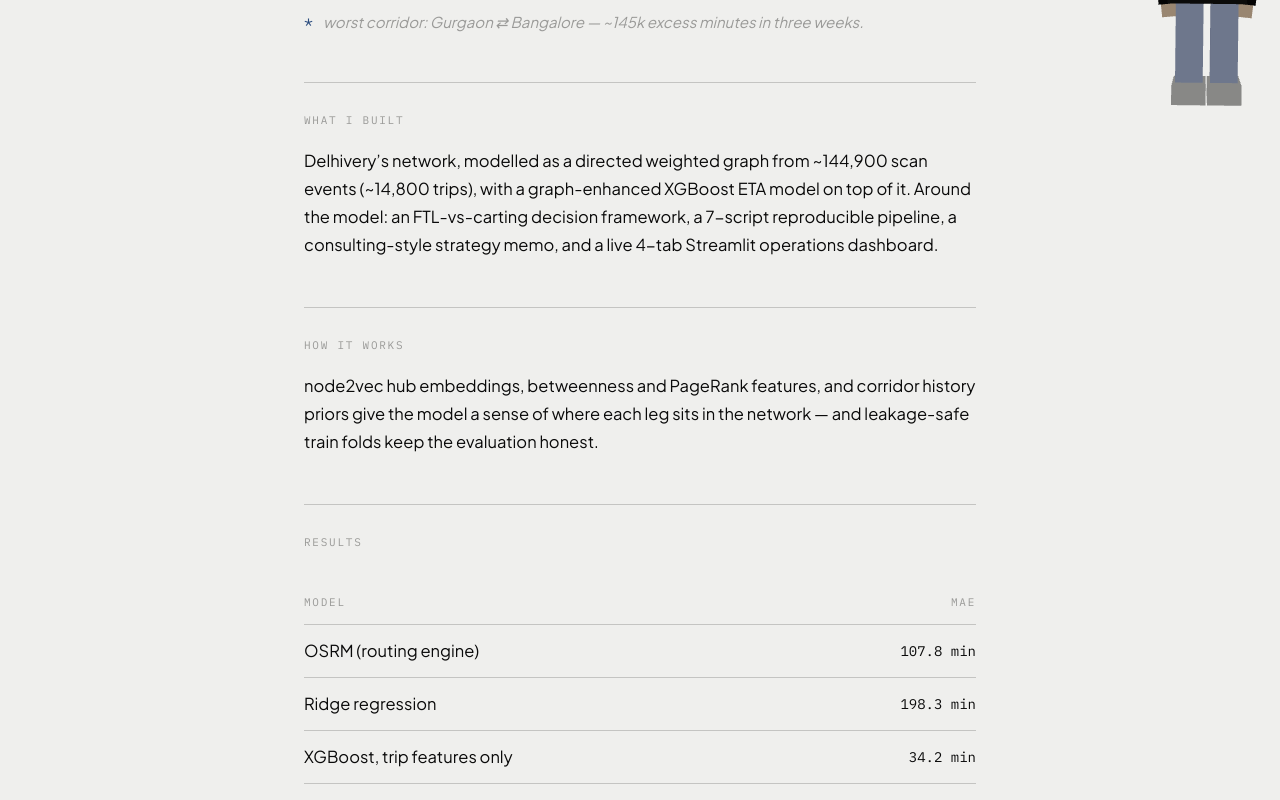
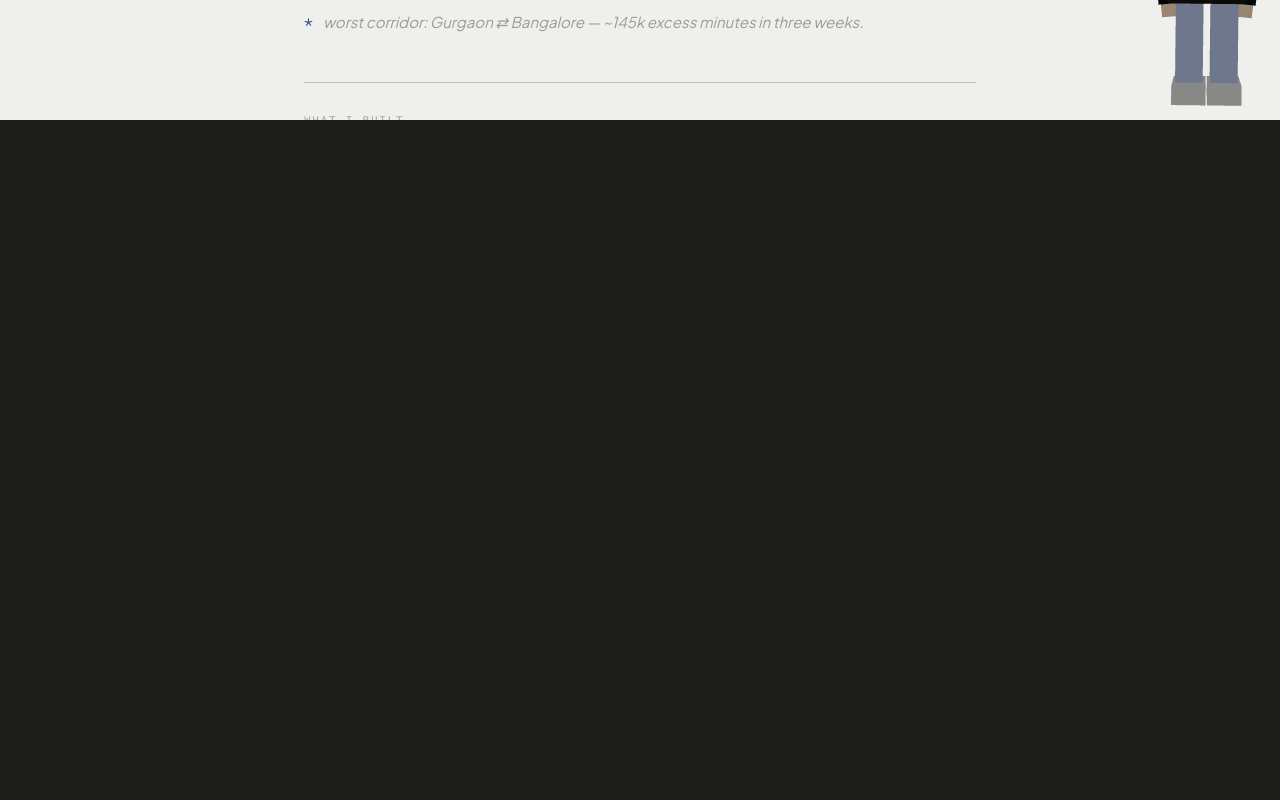
Before and after one commit to omsharmaiitg/website, a Next.js app: page /work/delhivery in a window 1280 px wide. Shown: the part 680-1480 px from the top of the page. Built offline with nearby package versions, Linux system fonts and the light colour scheme.

Commit message:
Add The Drape page transition on project navigation

```diff
--- a/app/globals.css
+++ b/app/globals.css
@@ -30,7 +30,6 @@
 @theme inline {
   --font-sans: var(--font-jakarta), ui-sans-serif, system-ui, sans-serif;
   --font-display: var(--font-fraunces), Georgia, "Times New Roman", serif;
-  --font-name: var(--font-dm-sans), ui-sans-serif, system-ui, sans-serif;
   --font-mono: var(--font-plex-mono), "IBM Plex Mono", ui-monospace, monospace;
 }
 
@@ -76,12 +75,12 @@
 }
 
 @layer components {
-  /* Hero name — DM Sans 300, the one geometric title against Fraunces
-     everywhere else. Clamps up to the φ root (112px). */
+  /* Hero name — Fraunces, matching every other heading (weight 400,
+     -0.02em tracking). Clamps up to the φ root (112px). */
   .hero-name {
-    font-family: var(--font-name);
-    font-weight: 300;
-    letter-spacing: 0;
+    font-family: var(--font-display);
+    font-weight: 400;
+    letter-spacing: -0.02em;
     line-height: 0.95;
     font-size: clamp(2.75rem, 8.5vw, var(--text-hero));
   }
--- a/app/layout.tsx
+++ b/app/layout.tsx
@@ -1,12 +1,8 @@
 import type { Metadata } from "next";
-import {
-  DM_Sans,
-  Fraunces,
-  IBM_Plex_Mono,
-  Plus_Jakarta_Sans,
-} from "next/font/google";
+import { Fraunces, IBM_Plex_Mono, Plus_Jakarta_Sans } from "next/font/google";
 import { AvatarDock } from "@/components/avatar-dock";
 import { CustomCursor } from "@/components/custom-cursor";
+import { DrapeProvider } from "@/components/drape";
 import { SiteFooter } from "@/components/site-footer";
 import { SiteHeader } from "@/components/site-header";
 import "./globals.css";
@@ -18,13 +14,6 @@
   style: ["normal", "italic"],
   axes: ["opsz"],
   variable: "--font-fraunces",
-});
-
-// DM Sans — the big hero name only. Weight 300.
-const dmSans = DM_Sans({
-  subsets: ["latin"],
-  weight: ["300"],
-  variable: "--font-dm-sans",
 });
 
 // Plus Jakarta Sans — body / UI / captions. 400, plus 600 for prose <strong>.
@@ -55,14 +44,16 @@
   return (
     <html
       lang="en"
-      className={`${fraunces.variable} ${dmSans.variable} ${jakarta.variable} ${plexMono.variable}`}
+      className={`${fraunces.variable} ${jakarta.variable} ${plexMono.variable}`}
     >
       <body className="flex min-h-dvh flex-col bg-paper font-sans text-ink antialiased">
-        <SiteHeader />
-        <main className="flex-1">{children}</main>
-        <SiteFooter />
-        <AvatarDock />
-        <CustomCursor />
+        <DrapeProvider>
+          <SiteHeader />
+          <main className="flex-1">{children}</main>
+          <SiteFooter />
+          <AvatarDock />
+          <CustomCursor />
+        </DrapeProvider>
       </body>
     </html>
   );
--- a/app/work/[slug]/page.tsx
+++ b/app/work/[slug]/page.tsx
@@ -1,6 +1,6 @@
 import type { Metadata } from "next";
-import Link from "next/link";
 import { notFound } from "next/navigation";
+import { DrapeLink } from "@/components/drape";
 import { projectMdxComponents, SectionHeading } from "@/components/mdx";
 import { WorkMotif } from "@/components/motifs";
 import { listWorkSlugs, loadWorkEntries, loadWorkEntry } from "@/lib/content";
@@ -35,9 +35,9 @@
 
   return (
     <article className="mx-auto max-w-[720px] px-6 py-16 md:py-20">
-      <Link href="/#work" className="navlabel ulink text-ink-muted">
+      <DrapeLink href="/#work" className="navlabel ulink text-ink-muted">
         ← back to work
-      </Link>
+      </DrapeLink>
       <header className="mt-8 md:flex md:items-start md:justify-between md:gap-10">
         <div className="min-w-0">
           <p className="navlabel text-ink-muted">
@@ -94,15 +94,15 @@
       </ul>
 
       <nav className="mt-16 flex items-baseline justify-between gap-6 border-t border-hairline pt-8">
-        <Link className="navlabel ulink" href={`/work/${prev.slug}`}>
+        <DrapeLink className="navlabel ulink" href={`/work/${prev.slug}`}>
           ← {prev.frontmatter.title}
-        </Link>
-        <Link
+        </DrapeLink>
+        <DrapeLink
           className="navlabel ulink text-right"
           href={`/work/${next.slug}`}
         >
           {next.frontmatter.title} →
-        </Link>
+        </DrapeLink>
       </nav>
     </article>
   );
--- /dev/null
+++ b/components/drape.tsx
@@ -0,0 +1,130 @@
+"use client";
+
+import Link from "next/link";
+import { usePathname, useRouter } from "next/navigation";
+import {
+  createContext,
+  useCallback,
+  useContext,
+  useEffect,
+  useRef,
+  useState,
+} from "react";
+
+/*
+ * "The Drape" — page-transition curtain (DESIGN.md). A full-viewport #1C1C1A
+ * overlay RISES from the bottom to cover, the route swaps underneath, then it
+ * LIFTS away off the top to reveal the new page. transform: translateY only,
+ * GPU-composited. Skipped entirely under prefers-reduced-motion.
+ *
+ * Drive navigation through <DrapeLink> (or useDrape) so the curtain wraps the
+ * route change; plain <Link>/<a> keep their instant behaviour.
+ */
+
+type Navigate = (href: string) => void;
+const DrapeContext = createContext<Navigate>(() => {});
+export const useDrape = () => useContext(DrapeContext);
+
+const DUR = 500; // each half, ms (spec: 450–550)
+const EASE = "cubic-bezier(0.65, 0, 0.35, 1)"; // ease-in-out
+
+type Phase = "idle" | "cover" | "reveal";
+
+export function DrapeProvider({ children }: { children: React.ReactNode }) {
+  const router = useRouter();
+  const pathname = usePathname();
+  const ref = useRef<HTMLDivElement>(null);
+  const pendingRef = useRef<string | null>(null);
+  const reduceRef = useRef(false);
+  const [phase, setPhase] = useState<Phase>("idle");
+
+  useEffect(() => {
+    reduceRef.current = window.matchMedia("(prefers-reduced-motion: reduce)").matches;
+  }, []);
+
+  const navigate = useCallback<Navigate>(
+    (href) => {
+      // reduced motion, overlay not ready, or a drape already running → plain jump
+      if (reduceRef.current || !ref.current || pendingRef.current) {
+        if (!pendingRef.current) router.push(href);
+        return;
+      }
+      pendingRef.current = href;
+      setPhase("cover");
+      const rise = ref.current.animate(
+        [{ transform: "translateY(100%)" }, { transform: "translateY(0)" }],
+        { duration: DUR, easing: EASE, fill: "forwards" },
+      );
+      rise.onfinish = () => router.push(href); // route swaps under the cover
+    },
+    [router],
+  );
+
+  // New route committed while covered → lift the curtain off the top to reveal.
+  useEffect(() => {
+    if (phase !== "cover" || !pendingRef.current || !ref.current) return;
+    const el = ref.current;
+    // let the new page paint one frame before lifting
+    const raf = requestAnimationFrame(() => {
+      setPhase("reveal");
+      const lift = el.animate(
+        [{ transform: "translateY(0)" }, { transform: "translateY(-100%)" }],
+        { duration: DUR, easing: EASE, fill: "forwards" },
+      );
+      lift.onfinish = () => {
+        pendingRef.current = null;
+        el.getAnimations().forEach((a) => a.cancel()); // revert to parked-below base
+        setPhase("idle");
+      };
+    });
+    return () => cancelAnimationFrame(raf);
+    // eslint-disable-next-line react-hooks/exhaustive-deps
+  }, [pathname]);
+
+  return (
+    <DrapeContext.Provider value={navigate}>
+      {children}
+      <div
+        ref={ref}
+        id="drape"
+        aria-hidden
+        style={{
+          position: "fixed",
+          inset: 0,
+          backgroundColor: "#1C1C1A",
+          zIndex: 100,
+          transform: "translateY(100%)", // parked below the fold when idle
+          // Blocks clicks only while the curtain is up (cover); never once lifted.
+          pointerEvents: phase === "cover" ? "auto" : "none",
+          willChange: "transform",
+        }}
+      />
+    </DrapeContext.Provider>
+  );
+}
+
+// A <Link> that plays The Drape on same-tab primary-button clicks; modified
+// clicks (new tab, etc.) fall through to normal navigation.
+export function DrapeLink({
+  href,
+  className,
+  children,
+  ...rest
+}: React.ComponentProps<typeof Link>) {
+  const navigate = useDrape();
+  const to = typeof href === "string" ? href : href.toString();
+  return (
+    <Link
+      href={href}
+      className={className}
+      onClick={(e) => {
+        if (e.metaKey || e.ctrlKey || e.shiftKey || e.altKey || e.button !== 0) return;
+        e.preventDefault();
+        navigate(to);
+      }}
+      {...rest}
+    >
+      {children}
+    </Link>
+  );
+}
--- a/components/work-index.tsx
+++ b/components/work-index.tsx
@@ -1,7 +1,7 @@
 "use client";
 
-import Link from "next/link";
 import { useState } from "react";
+import { DrapeLink } from "@/components/drape";
 import { WorkMotif } from "@/components/motifs";
 
 export type WorkCard = {
@@ -71,12 +71,12 @@
               {/* The title link covers the whole card via an inset overlay,
                   so the external links below can sit above it and stay
                   independently clickable (no anchor nested in an anchor). */}
-              <Link
+              <DrapeLink
                 href={`/work/${card.slug}`}
                 className="gulink after:absolute after:inset-0 after:content-['']"
               >
                 {card.title}
-              </Link>
+              </DrapeLink>
             </h2>
             <p className="mt-3 italic text-ink-muted">{card.tagline}</p>
             <p className="meta mt-auto pt-6">{card.tags.join(" · ")}</p>
```
Also changed, not shown: 2 other files (tests, documents, lock files or other folders).
